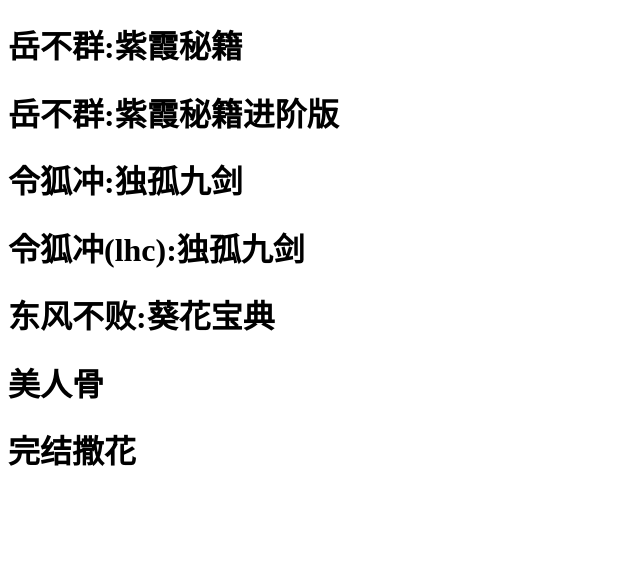
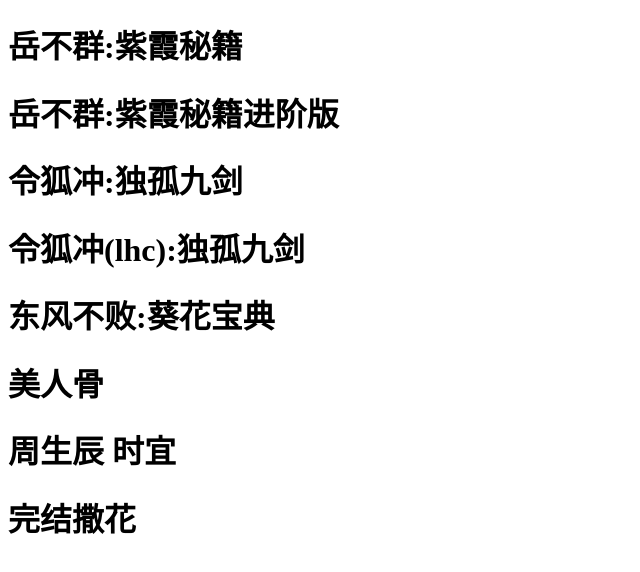
Before and after one commit to anT012/001, a plain HTML site: page index.html in a window 1280 px wide. Shown: the whole page, without its empty margins (0-640 px from the left). Drawn offline with Linux system fonts and the light colour scheme.

Commit message:
周生 commit

```diff
--- a/index.html
+++ b/index.html
@@ -11,6 +11,7 @@
 	<h1>令狐冲(lhc):独孤九剑</h1>
 	<h1>东风不败:葵花宝典</h1>
 	<h1>美人骨</h1>
+	<h1>周生辰 时宜</h1>
 	<h1>完结撒花</h1>
 </body>
 </html>
```
